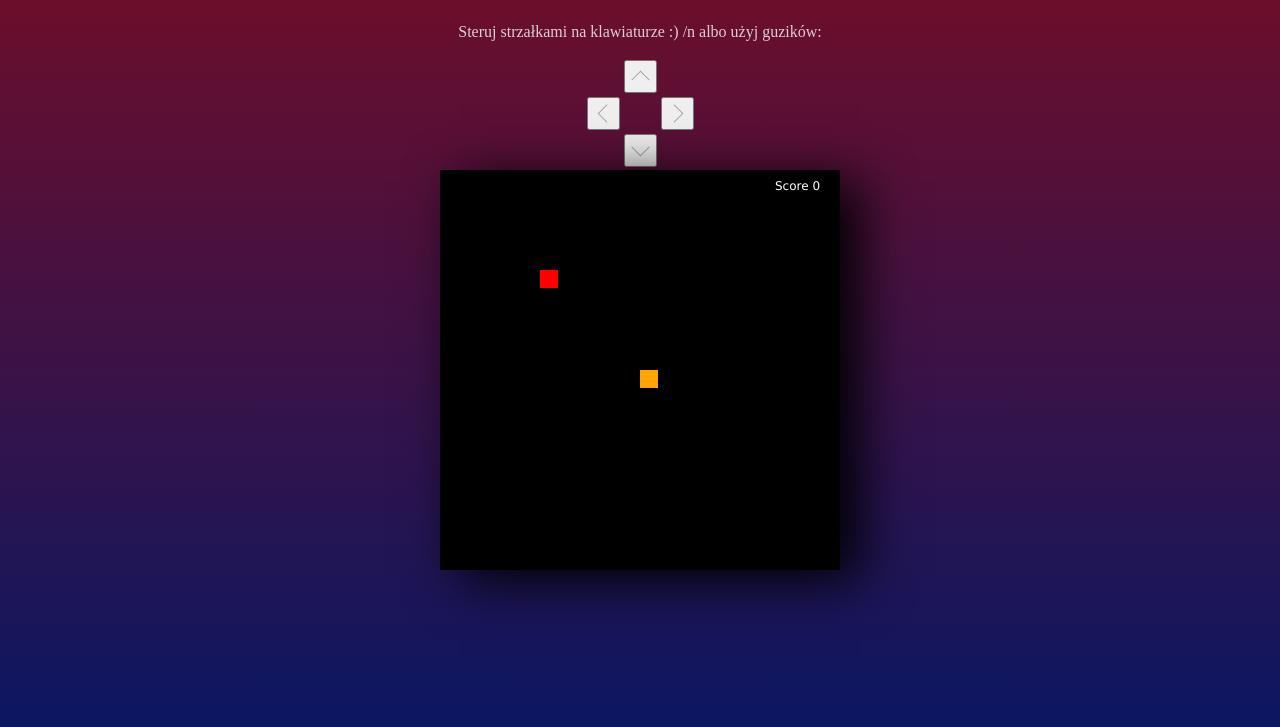
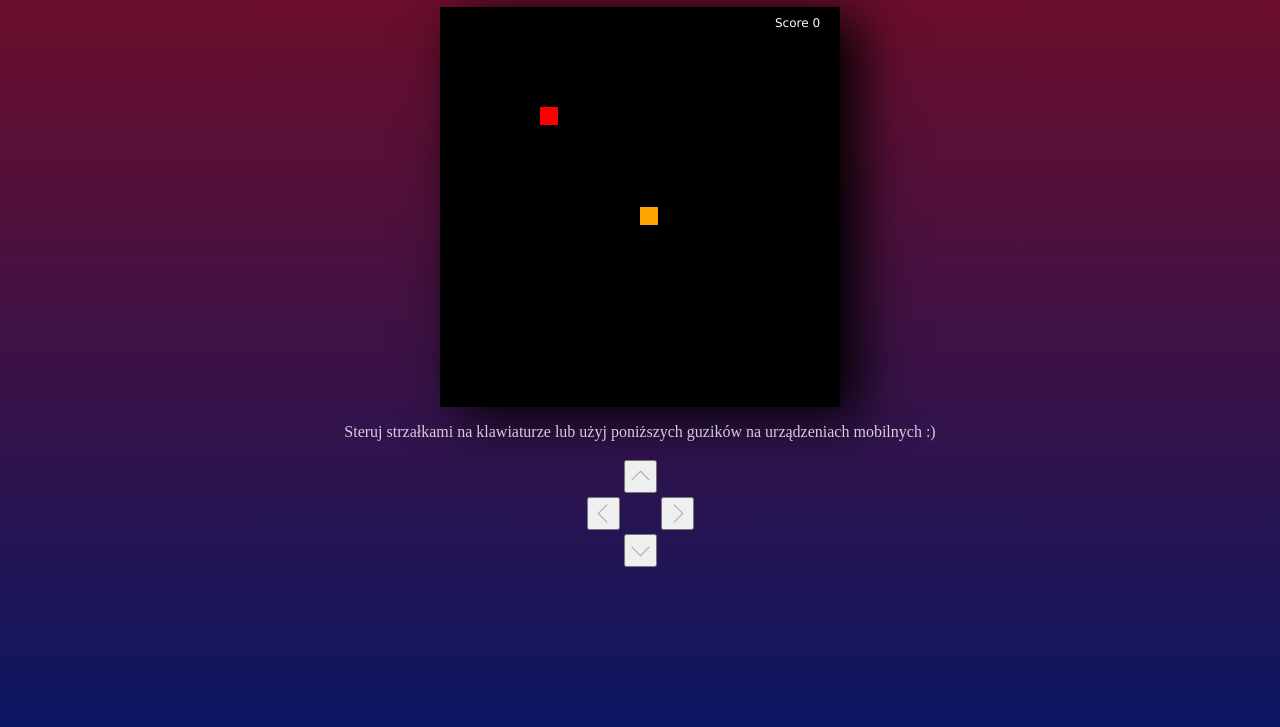
Before and after one commit to Kysiek2D2/Snake2D, a plain HTML site: page index.html in a window 1280 px wide. Shown: the part 73-800 px from the top of the page. Drawn offline with Linux system fonts and the light colour scheme.

Commit message:
Changed buttons to appear below canvas.

```diff
--- a/index.html
+++ b/index.html
@@ -12,16 +12,11 @@
 
 <body>
     <h1>Snake</h1>
-    <p>Steruj strzałkami na klawiaturze :) /n albo użyj guzików: </p>
 
+    <canvas id=game width=400 height=400></canvas>
 
-
-
-
-
-
-
-        <table id="arrows_table">
+    <p>Steruj strzałkami na klawiaturze lub użyj poniższych guzików na urządzeniach mobilnych :) </p>
+    <table>
         <tr>
           <th>
             <p></p>
@@ -65,7 +60,6 @@
         </tr>
       </table>
 
-        <canvas id=game width=400 height=400></canvas>
       <script src="index.js"></script>
 
 </body>
```
Lines whose indentation alone changed are shown as unchanged.
